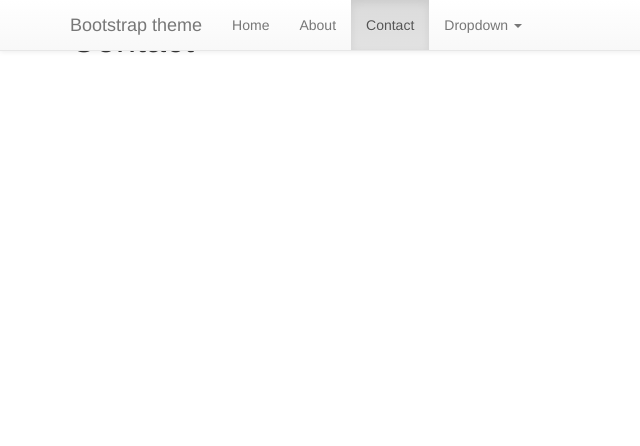
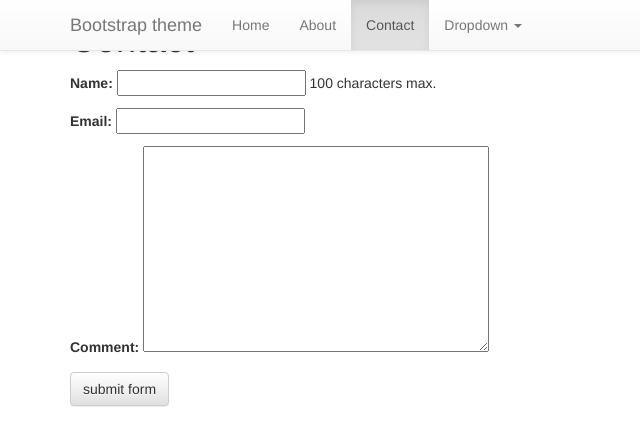
Before and after one commit to oskargras/eCommerce, a Django app: page /contact/ in a window 1280 px wide. Shown: the top 446 px of the page, without its empty margins (0-640 px from the left). Run offline with Django 3.2, Linux system fonts and the light colour scheme; some libraries are stand-ins or nearby versions.

Commit message:
added contact form, need to work on sending emails

```diff
--- /dev/null
+++ b/contact/forms.py
@@ -0,0 +1,7 @@
+from django.forms import Form, CharField, EmailField, Textarea
+
+
+class ContactForm(Form):
+    name = CharField(required=False, max_length=100, help_text='100 characters max.')
+    email = EmailField(required=True)
+    comment = CharField(required=True, widget=Textarea)
--- a/contact/templates/contact.html
+++ b/contact/templates/contact.html
@@ -2,4 +2,10 @@
 
 {% block content %}
 <h1>Contact</h1>
+
+<form action='' method="POST">
+    {% csrf_token %}
+    {{ form.as_p }}
+    <input type="submit" value="submit form" class='btn btn-default'/>
+</form>
 {% endblock %}
--- a/contact/views.py
+++ b/contact/views.py
@@ -1,6 +1,18 @@
 from django.shortcuts import render
+from django.core.mail import send_mail
+from django.conf import settings
+from .forms import ContactForm
 
 
 def contact(request):
+    form = ContactForm(request.POST or None)
+    if form.is_valid():
+        name = form.cleaned_data['name']
+        comment = form.cleaned_data['comment']
+        subject = 'Message from MYSITE.com'
+        message = '{}{}'.format(comment, name)
+        emailFrom = form.cleaned_data['email']
+        emailTo = [settings.EMAIL_HOST_USER]
+        send_mail(subject, message, emailFrom, emailTo, fail_silently=True)
     ctx = locals()
     return render(request, 'contact.html', ctx)
--- a/eco/settings.py
+++ b/eco/settings.py
@@ -14,6 +14,12 @@ import os
 
 # Build paths inside the project like this: os.path.join(BASE_DIR, ...)
 BASE_DIR = os.path.dirname(os.path.dirname(os.path.abspath(__file__)))
+
+EMAIL_HOST = 'smtp.gmail.com'
+EMAIL_HOST_USER = 'your gmail email'
+EMAIL_HOST_PASSWORD = 'your gmail password'
+EMAIL_PORT= '587'
+EMAIL_USE_TLS = True
 
 # Quick-start development settings - unsuitable for production
 # See https://docs.djangoproject.com/en/1.11/howto/deployment/checklist/
```
